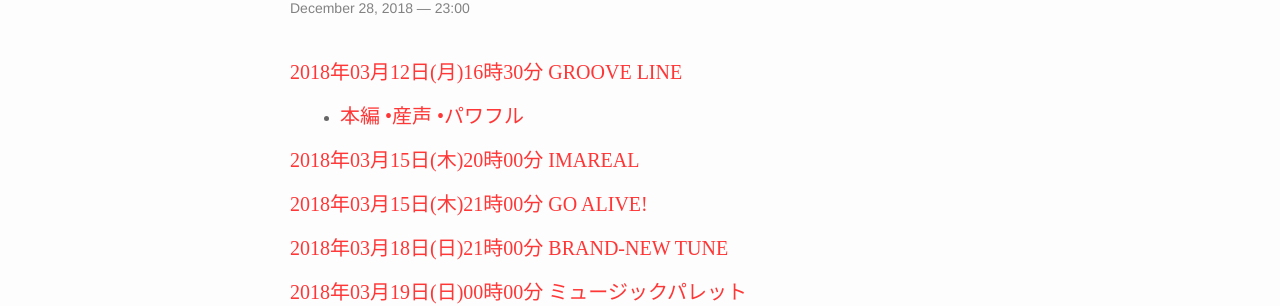
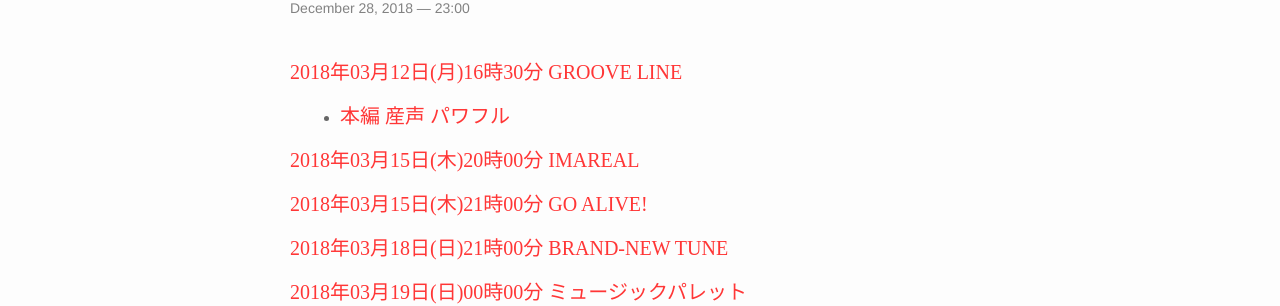
Before and after one commit to huidaoweilai2019/huidaoweilai2019.github.io, a Jekyll site: the page built from _posts/2018-12-28-update.markdown, in a window 1280 px wide and 900 px high. Shown: the part 146-452 px from the top of the window. Built offline with Jekyll 4.4.1, drawn with Linux system fonts in a browser that asks for light colours; nearby versions of some CDN libraries.

Commit message:
Update 2018-12-28-update.markdown

```diff
--- a/_posts/2018-12-28-update.markdown
+++ b/_posts/2018-12-28-update.markdown
@@ -9,7 +9,7 @@
 
 <ul></ul>
 
-* ####  [<font face="Microsoft YaHei UI">本編</font>](https://my.pcloud.com/publink/show?code=XZJBKC7ZMWs8eBAsjhHfd0e18SGSOLn1Ushy)[<font face="Microsoft YaHei UI"> •産声</font>](https://my.pcloud.com/publink/show?code=XZcfKC7ZidBOTmEFbJJFGFvsWsbiamaOAVMV)[<font face="Microsoft YaHei UI"> •パワフル</font>](https://my.pcloud.com/publink/show?code=XZUfKC7ZxqYbpBqS87zVP9RDYCGTuBl3E3Tk)
+* ####  [<font face="Microsoft YaHei UI">本編</font>](https://my.pcloud.com/publink/show?code=XZJBKC7ZMWs8eBAsjhHfd0e18SGSOLn1Ushy)[<font face="Microsoft YaHei UI"> 産声</font>](https://my.pcloud.com/publink/show?code=XZcfKC7ZidBOTmEFbJJFGFvsWsbiamaOAVMV)[<font face="Microsoft YaHei UI"> パワフル</font>](https://my.pcloud.com/publink/show?code=XZUfKC7ZxqYbpBqS87zVP9RDYCGTuBl3E3Tk)
 
 <ul></ul>
 
```
